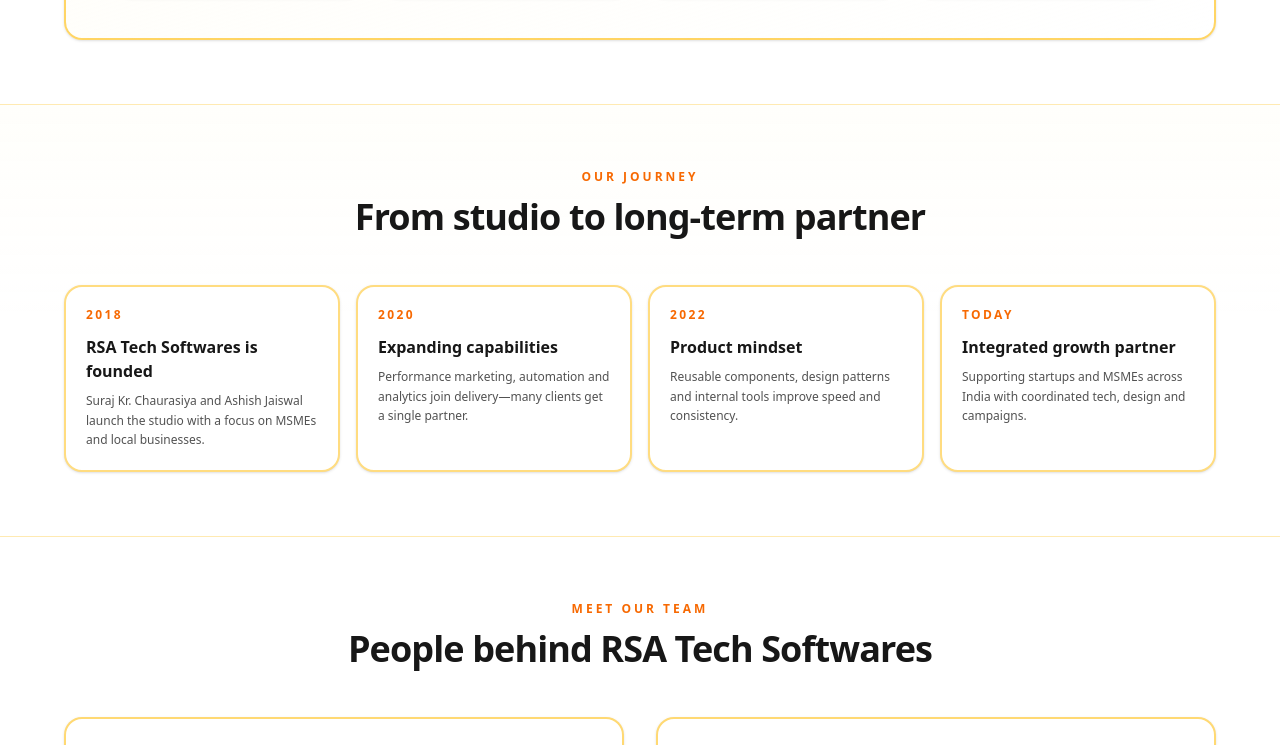
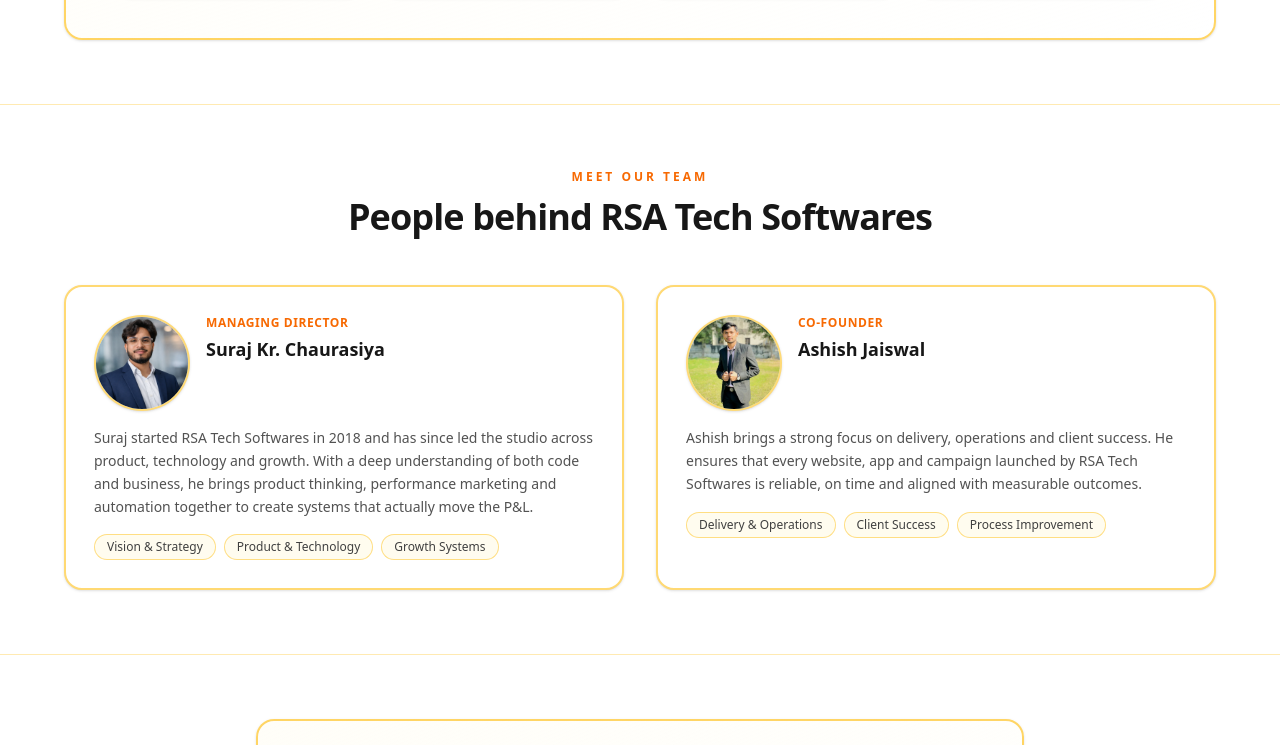
Before and after one commit to surajrac800/RSA_Tech, a Next.js app: page /about in a window 1280 px wide. Shown: the part 2511-3256 px from the top of the page. Built offline with nearby package versions, Linux system fonts and the light colour scheme; no server answers.

Commit message:
Update page.tsx

```diff
--- a/src/app/(marketing)/about/page.tsx
+++ b/src/app/(marketing)/about/page.tsx
@@ -322,47 +322,9 @@ export default function AboutPage() {
         </div>
       </SectionShell>
 
-      <SectionShell className="bg-linear-to-b from-amber-50/20 via-white to-white">
-        <div className="mx-auto max-w-6xl">
-          <div className="mx-auto max-w-3xl text-center">
-            <p className="marketing-eyebrow">Our journey</p>
-            <h2 className="marketing-heading mt-3">From studio to long-term partner</h2>
-          </div>
-          <div className="mt-10 grid gap-4 sm:grid-cols-2 lg:mt-12 lg:grid-cols-4">
-            {[
-              {
-                y: "2018",
-                t: "RSA Tech Softwares is founded",
-                b: "Suraj Kr. Chaurasiya and Ashish Jaiswal launch the studio with a focus on MSMEs and local businesses.",
-              },
-              {
-                y: "2020",
-                t: "Expanding capabilities",
-                b: "Performance marketing, automation and analytics join delivery—many clients get a single partner.",
-              },
-              {
-                y: "2022",
-                t: "Product mindset",
-                b: "Reusable components, design patterns and internal tools improve speed and consistency.",
-              },
-              {
-                y: "Today",
-                t: "Integrated growth partner",
-                b: "Supporting startups and MSMEs across India with coordinated tech, design and campaigns.",
-              },
-            ].map((j) => (
-              <div
-                key={j.y}
-                className="rounded-2xl border-2 border-amber-400/50 bg-white p-5 shadow-sm"
-              >
-                <p className="text-xs font-semibold uppercase tracking-[0.2em] text-[#F76902]">{j.y}</p>
-                <p className="mt-3 font-semibold text-neutral-900">{j.t}</p>
-                <p className="mt-2 text-xs leading-relaxed text-neutral-600">{j.b}</p>
-              </div>
-            ))}
-          </div>
-        </div>
-      </SectionShell>
+
+
+
 
       <SectionShell>
         <div className="mx-auto max-w-6xl">
```
